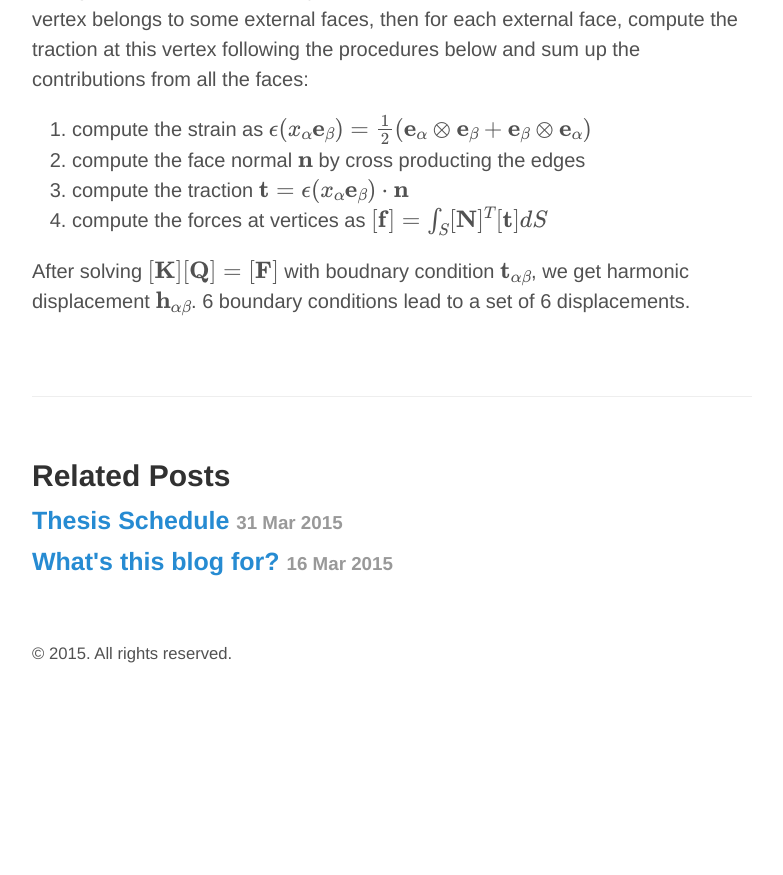
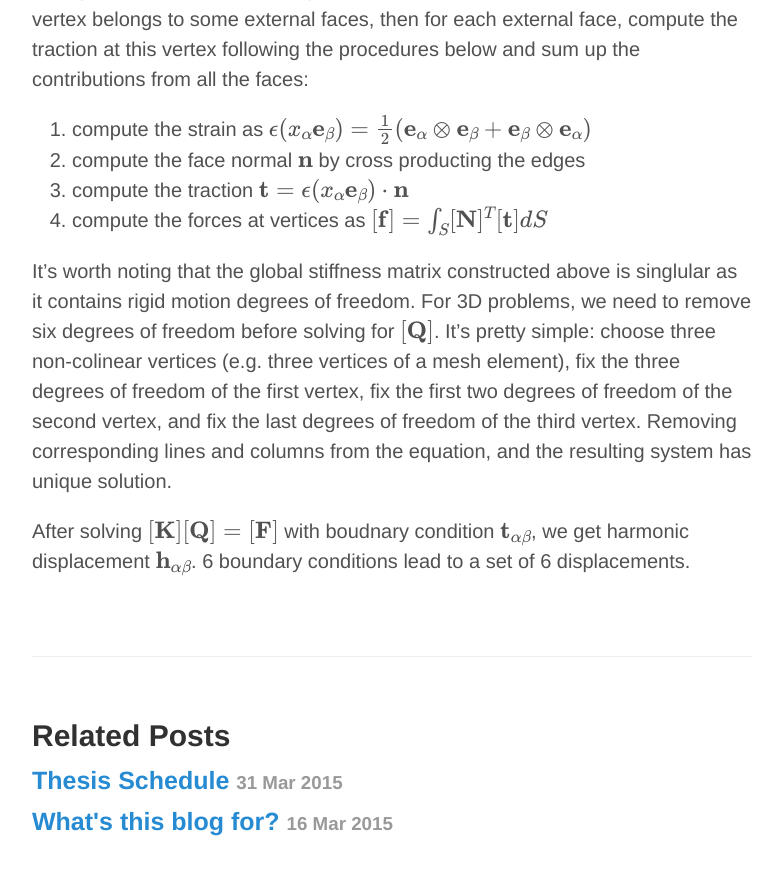
Before and after one commit to FeiZhu/blog, a Jekyll site: the page built from _posts/2015-04-01-solving-harmonic-displacements-with-fem-discretization.md, in a window 1280 px wide and 900 px high, scrolled down 4210 px. Shown: the top 875 px of the window, without its empty margins (248-1031 px from the left). Built offline with Jekyll 4.4.1, drawn with Linux system fonts in a browser that asks for light colours; formulas are drawn with MathJax 3; before the commit the page ends 4877 px from its top, so only the background shows below that.

Commit message:
udpate harmonic displacement draft, add fix boundary condition explanation

```diff
--- a/_posts/2015-04-01-solving-harmonic-displacements-with-fem-discretization.md
+++ b/_posts/2015-04-01-solving-harmonic-displacements-with-fem-discretization.md
@@ -171,4 +171,6 @@ To summarize, we briefly describe the procedures for implementation. First form
 3.  compute the traction $ \mathbf{t}=\epsilon(x\_\alpha\mathbf{e}\_\beta)\cdot\mathbf{n} $
 4.  compute the forces at vertices as $ [\mathbf{f}]=\int\_S[\mathbf{N}]^T[\mathbf{t}]dS $
 
+It's worth noting that the global stiffness matrix constructed above is singlular as it contains rigid motion degrees of freedom. For 3D problems, we need to remove six degrees of freedom before solving for $ [\mathbf{Q}] $. It's pretty simple: choose three non-colinear vertices (e.g. three vertices of a mesh element), fix the three degrees of freedom of the first vertex, fix the first two degrees of freedom of the second vertex, and fix the last degrees of freedom of the third vertex. Removing corresponding lines and columns from the equation, and the resulting system has unique solution.
+
 After solving $ [\mathbf{K}][\mathbf{Q}] =[\mathbf{F}] $ with boudnary condition $\mathbf{t}\_{\alpha\beta}$, we get harmonic displacement $\mathbf{h}\_{\alpha\beta}$. 6 boundary conditions lead to a set of 6 displacements.
```
